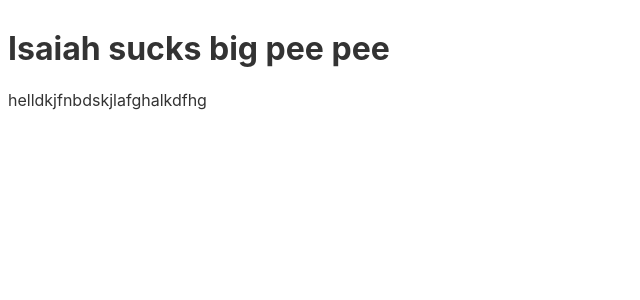
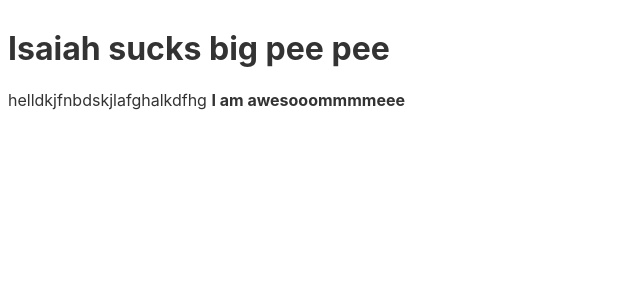
Before and after one commit to Is4iah/MyWebsite, a Svelte app: page / in a window 1280 px wide. Shown: the top 300 px of the page, without its empty margins (0-640 px from the left). Built offline with nearby package versions, Linux system fonts and the light colour scheme.

Commit message:
Update App.svelte

```diff
--- a/src/App.svelte
+++ b/src/App.svelte
@@ -1,2 +1,3 @@
 <h1> Isaiah sucks big pee pee </h1>
 helldkjfnbdskjlafghalkdfhg
+<b> I am  awesooommmmeee </b>
```
